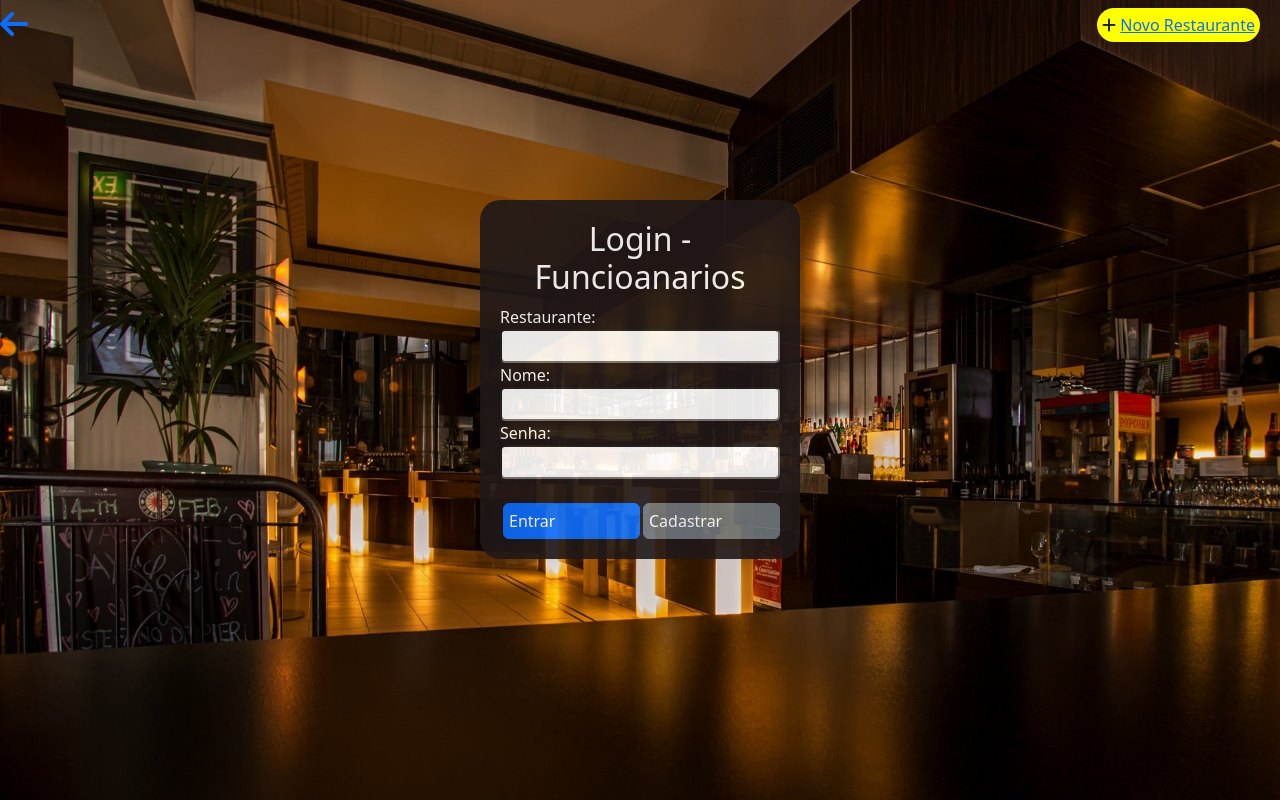
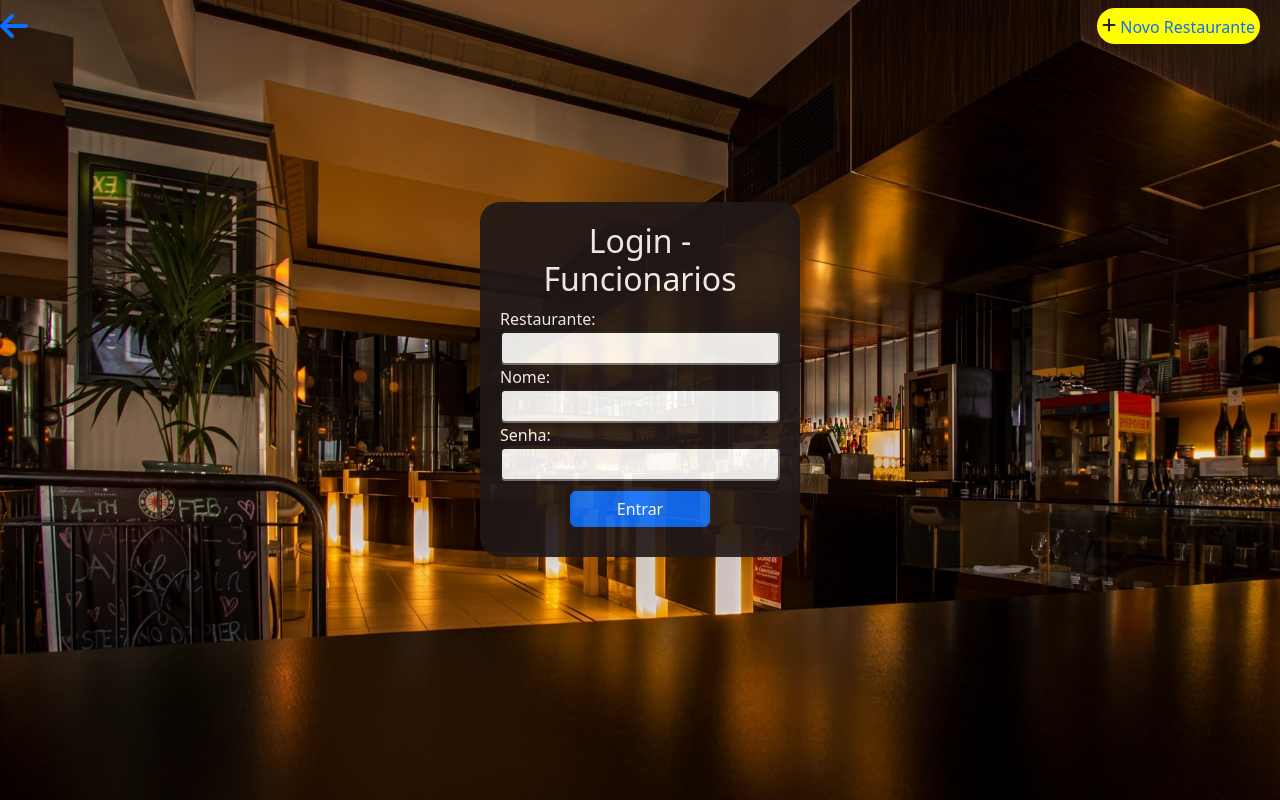
Before and after one commit to willian2802/app-restaurante, a Flask app: page /admin in a window 1280 px wide. Run offline with Flask 3, Linux system fonts and the light colour scheme.

Commit message:
login js sendData is ok

```diff
--- a/AV-app-restaurante/MongoDB.py
+++ b/AV-app-restaurante/MongoDB.py
@@ -1,7 +1,6 @@
 # from flask import session
 # from pymongo.mongo_client import MongoClient
 # from pymongo.server_api import ServerApi
-# from bson.objectid import ObjectId
 
 # # Conecta ao MongoDB pegando o url pelo arquivo .env
 # # no Mongo_URI bote o seu URI do seu mongoDB, no arquivo URL.env
--- a/AV-app-restaurante/app.py
+++ b/AV-app-restaurante/app.py
@@ -17,12 +17,14 @@ def acess_login_page():
 #  Login and Register
 @app.route('/login_register_staf', methods=['POST'])
 def login():
+    print("login")
 
     data = request.get_json()
-    action = data['action']
-    restaurante_name = data["restaurante_name"]
-    username = data['username']
-    password = data['password']
+    input_data = data.get('inputData')
+    action = input_data['action']
+    restaurante_name = input_data["restaurante_name"]
+    username = input_data['username']
+    password = input_data['password']
 
     # limpa os dados de sessão
     # session['user_id'] = ""
--- a/AV-app-restaurante/static/admin.js
+++ b/AV-app-restaurante/static/admin.js
@@ -6,32 +6,52 @@ function SendData(event, action) {
     acao_desejada = action
     console.log("Action: " + acao_desejada);
 
+  // Corrija o ID do input
+  var inputData = {
+    action: acao_desejada,
+    restaurante_name: $("#restaurante_name").val(),
+    username: $("#username").val(),
+    password: $("#password").val()
+  };
+
+    console.log(inputData);
+
     $.ajax({
       type: "POST",
       url: "/login_register_staf",
-      contentType: "application/json", // Add this line
-      data: JSON.stringify({ // Stringify the data object
-        action: acao_desejada,
-        value: $("#value").val(),
-        restaurante_name: $("#restaurante_name").val(),
-        username: $("#username").val(),
-        password: $("#password").val()
-      }),
+      contentType: "application/json",
+      data: JSON.stringify(inputData), // Remove the extra nesting
       success: function(response) {
-        if (response.success == true) {
-          usuario_atual = response.message
-          // render_history_space();
-        } else {
-          // Show a error message to the user
-          alert("Login failed: " + response.message);
-          console.log(response.message);
-        }
+        // ...
       }
     });
+
+
   }
 
-let login_register_area = document.querySelector(".box")
+let container_area = document.querySelector(".container")
 
-function show_interface() {
+function new_restaurant_form(event) {
+    event.preventDefault(); // Evita o comportamento padrão de envio do formulário
 
+    container_area.innerHTML = `
+      <div class="box">
+        <h2>Criar novo restaurante</h2>
+        <form action="sendData" method="POST">
+            <label>Nome do restaurante:</label>
+            <input id="restaurante_name" class="input" type="text">
+
+            <label >Nome do gerente:</label>
+            <input id="username" class="input" type="text">
+
+            <label>Senha do gerente:</label>
+            <input id="password" class="input" type="password">
+
+            <div class="btn-box">
+                <button type="button" class="btn btn-secondary" onclick="SendData(event, 'register')">Cadastrar</button>
+            </div>
+        </form>
+      </div>
+
+    `
 }
--- a/AV-app-restaurante/static/style_admin.css
+++ b/AV-app-restaurante/static/style_admin.css
@@ -11,9 +11,10 @@
  background-color: yellow;
  border-radius: 20px;
  padding: 5px;
+ cursor: pointer;
 }
 
-/* .navbar a i {
+.navbar a i {
  display: inline-block;
  vertical-align: middle;
  margin-right: 5px;
@@ -22,7 +23,7 @@
 .navbar a span {
  display: inline-block;
  vertical-align: middle;
-} */
+}
 
 body {
     height: 100vh;
@@ -60,9 +61,7 @@ input {
 }
 
 .btn-box button {
-    display: flex;
-    margin-top: 1.5rem;
-    margin-left: 3px;
+    margin: 10px auto;
     width: 50%;
     padding: 5px;
 }
--- a/AV-app-restaurante/templates/admin.html
+++ b/AV-app-restaurante/templates/admin.html
@@ -13,19 +13,20 @@
 
     <link rel="stylesheet" href="https://cdnjs.cloudflare.com/ajax/libs/font-awesome/6.2.0/css/all.min.css" integrity="sha512-xh6O/CkQoPOWDdYTDqeRdPCVd1SpvCA9XXcUnZS2FmJNp1coAFzvtCN9BmamE+4aHK8yyUHUSCcJHgXloTyT2A==" crossorigin="anonymous" referrerpolicy="no-referrer" />
 
-    <title>Gerente</title>
+    <title>Login</title>
 </head>
 <body>
     <nav class="navbar">
         <a href="/" class="left"><i class="fa-solid fa-arrow-left fa-2x"></i></a>
-        <div id="new_restaurant_btn">
+        <div onclick="new_restaurant_form(event)" id="new_restaurant_btn">
             <i class="fa fa-plus fa-1x" aria-hidden="true"></i>
-            <a onclick="create_restaurante_inter" class="right"><span>Novo Restaurante</span></a>
+            <a class="right"><span>Novo Restaurante</span></a>
         </div>
     </nav>
 
+    <div class="container">
         <div class="box">
-        <h2>Login - Funcioanarios</h2>
+            <h2>Login - Funcionarios</h2>
             <form action="sendData" method="POST">
                 <label>Restaurante:</label>
                 <input id="restaurante_name" class="input" type="text">
@@ -38,11 +39,12 @@
 
                 <div class="btn-box">
                     <button type="button" class="btn btn-primary" onclick="SendData(event, 'login')">Entrar</button>
-                <button type="button" class="btn btn-secondary" onclick="SendData(event, 'register')">Cadastrar</button>
                 </div>
             </form>
+        </div>
+    </div>
 
-    </div>
+    <script src="https://code.jquery.com/jquery-3.6.0.min.js"></script>
     <script type="text/javascript" src="{{ url_for('static', filename='admin.js') }}"></script>
 </body>
 </html>
```
Lines whose indentation alone changed are shown as unchanged.
